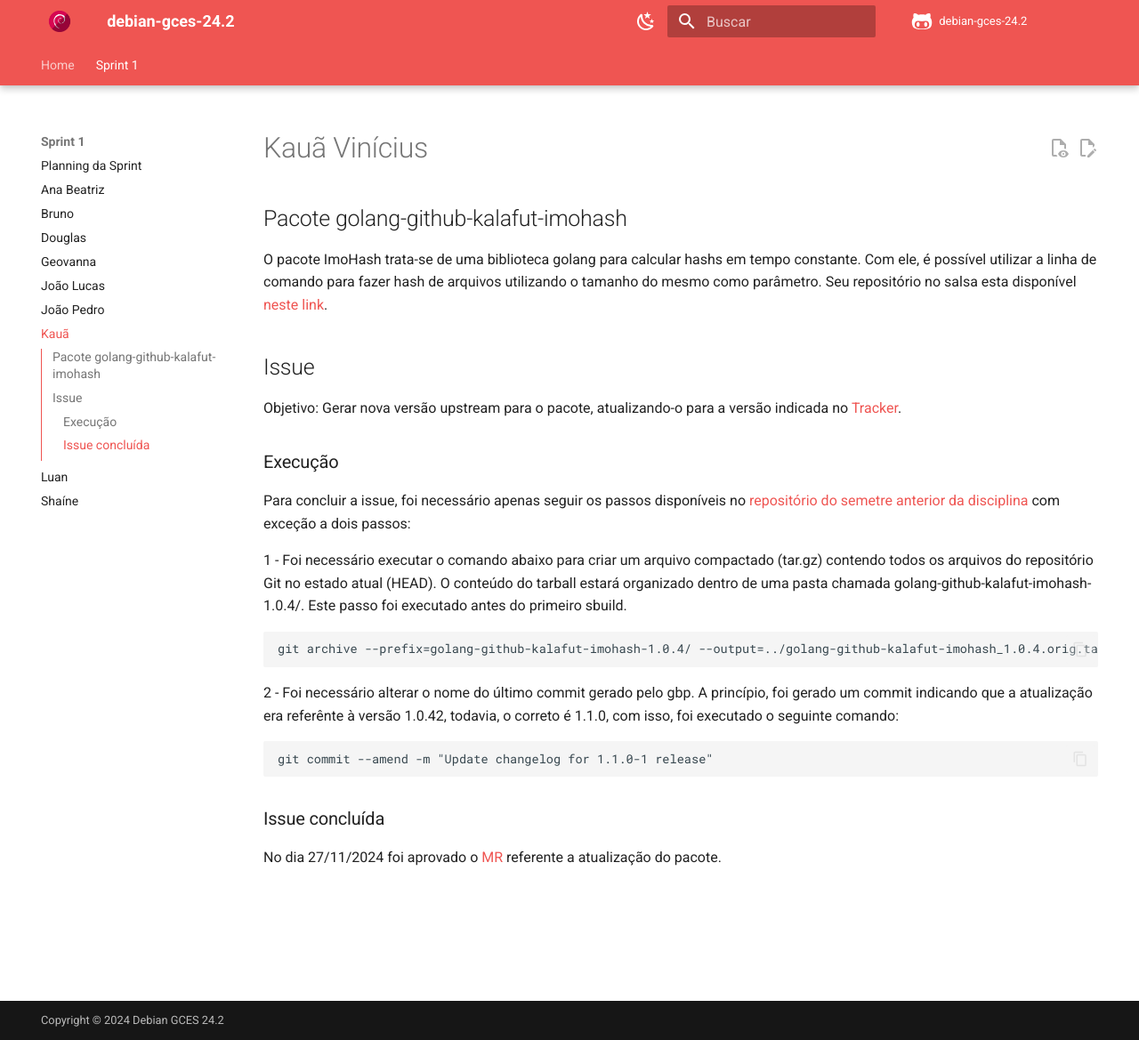
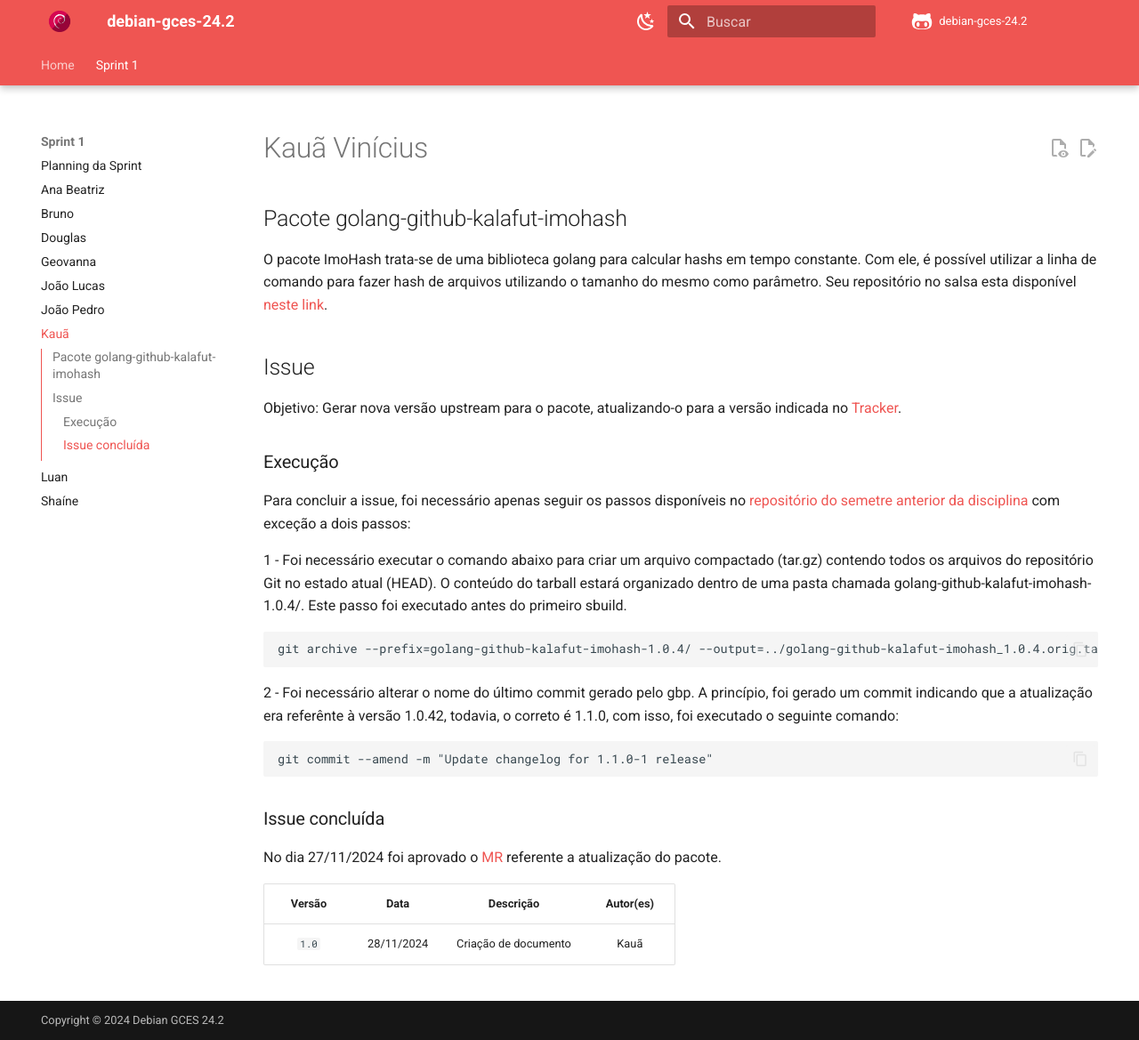
Before and after one commit to gitbmvb/debian-gces-24.2, an MkDocs documentation site: the page built from docs/sprint1/kaua1.md, in a window 1280 px wide and 1169 px high. Shown: the whole window at 89% size. Built offline with MkDocs 1.6.1 and Material for MkDocs 9.7.7, drawn with Linux system fonts in a browser that asks for light colours; comment, search, counter and statistics services are not loaded.

Commit message:
Adicionando versionamento

```diff
--- a/docs/sprint1/kaua1.md
+++ b/docs/sprint1/kaua1.md
@@ -26,3 +26,8 @@ git commit --amend -m "Update changelog for 1.1.0-1 release"
 
 ### Issue concluída
 No dia 27/11/2024 foi aprovado o [MR](https://salsa.debian.org/go-team/packages/golang-github-kalafut-imohash/-/merge_requests/2) referente a atualização do pacote.
+
+
+| Versão |    Data    |         Descrição          |  Autor(es)  |
+| :----: | :--------: | :------------------------: | :---------: |
+| `1.0`  | 28/11/2024 | Criação de documento | Kauã |
```
